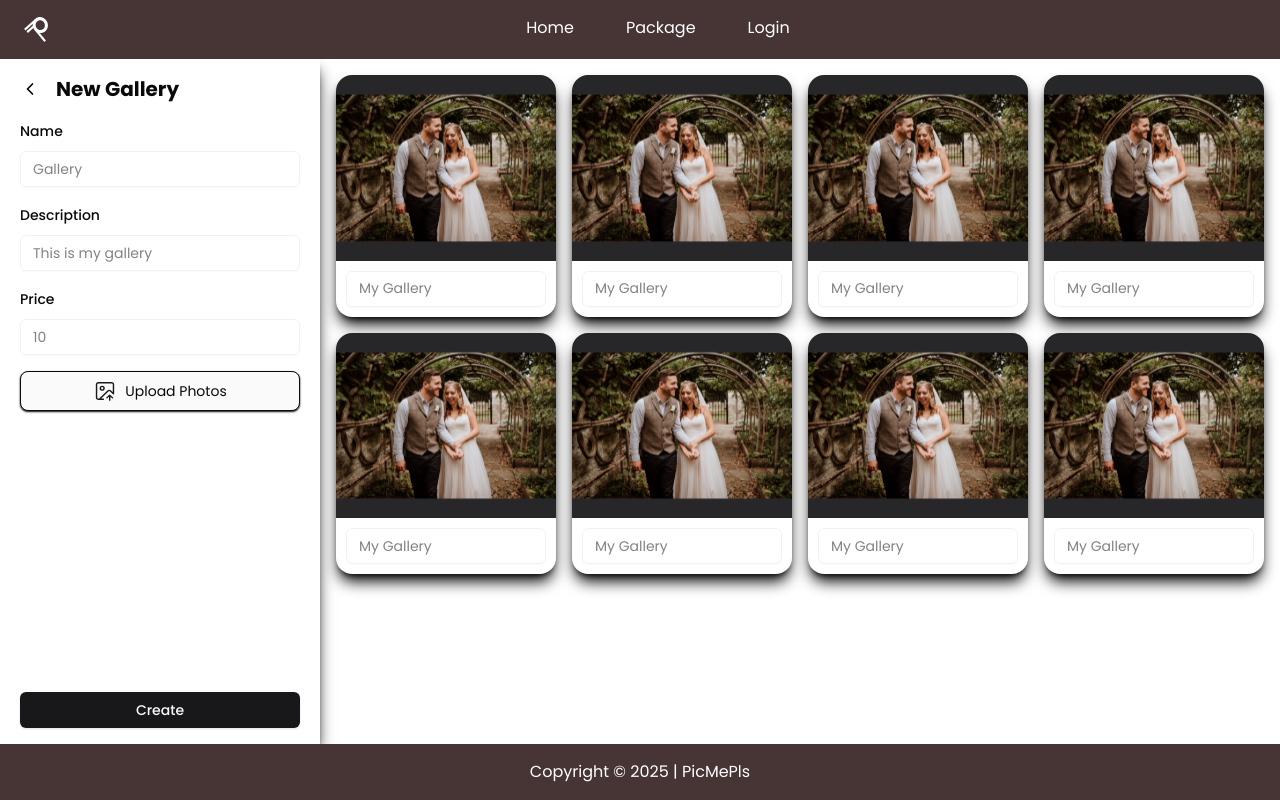
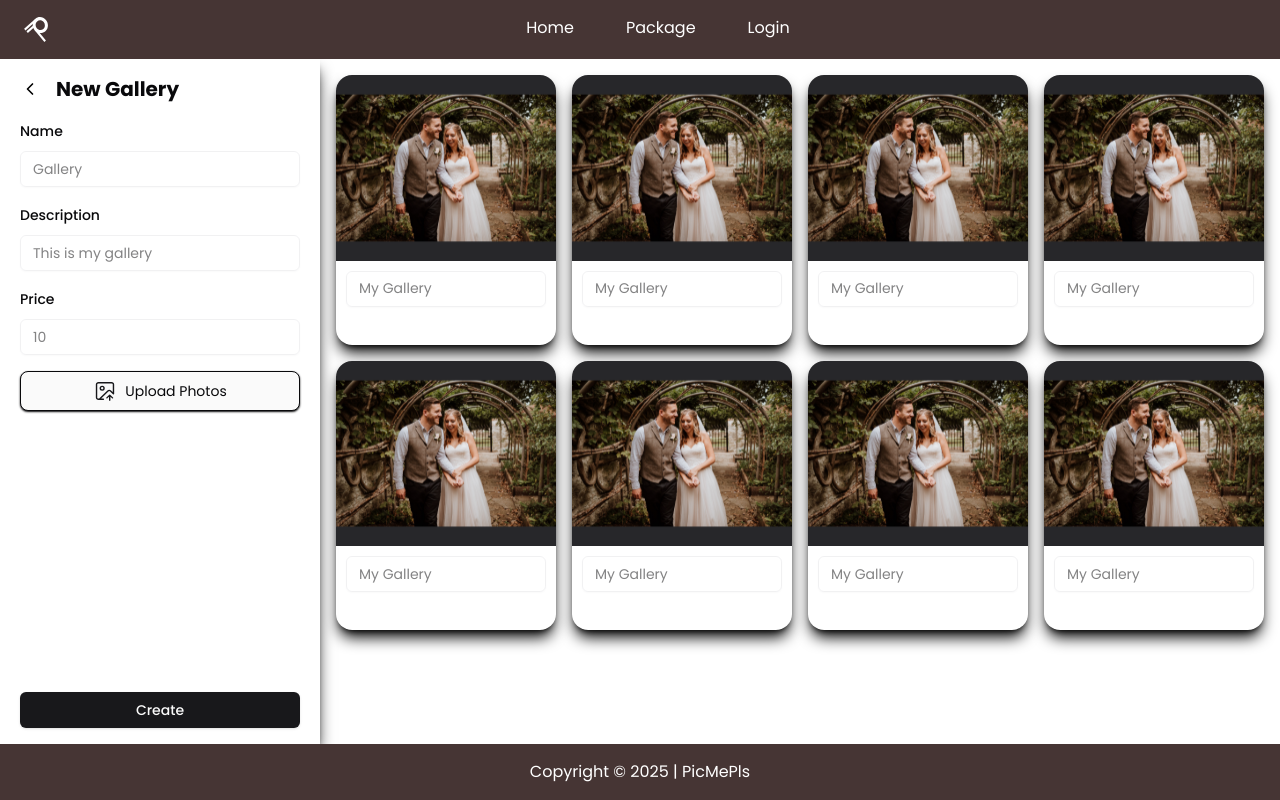
Before and after one commit to CP-RektMart/pic-me-pls-frontend, a Next.js app: page /photographer/packages/create in a window 1280 px wide. Built offline with nearby package versions, Linux system fonts and the light colour scheme; no server answers; some icons are missing.

Commit message:
fix: photoCard styling

```diff
--- a/src/components/gallery-page/photoCard.tsx
+++ b/src/components/gallery-page/photoCard.tsx
@@ -76,13 +76,13 @@ export default function PhotoCard({
           <form
             id='gallery-form'
             onSubmit={form.handleSubmit(onSubmit)}
-            className='flex flex-col gap-y-4'
+            className='flex min-h-16 flex-col gap-y-4'
           >
             <FormField
               control={form.control}
               name='description'
               render={({ field }) => (
-                <FormItem>
+                <FormItem className='h-full'>
                   <FormControl>
                     <Input
                       placeholder='Description (Optional)'
```
